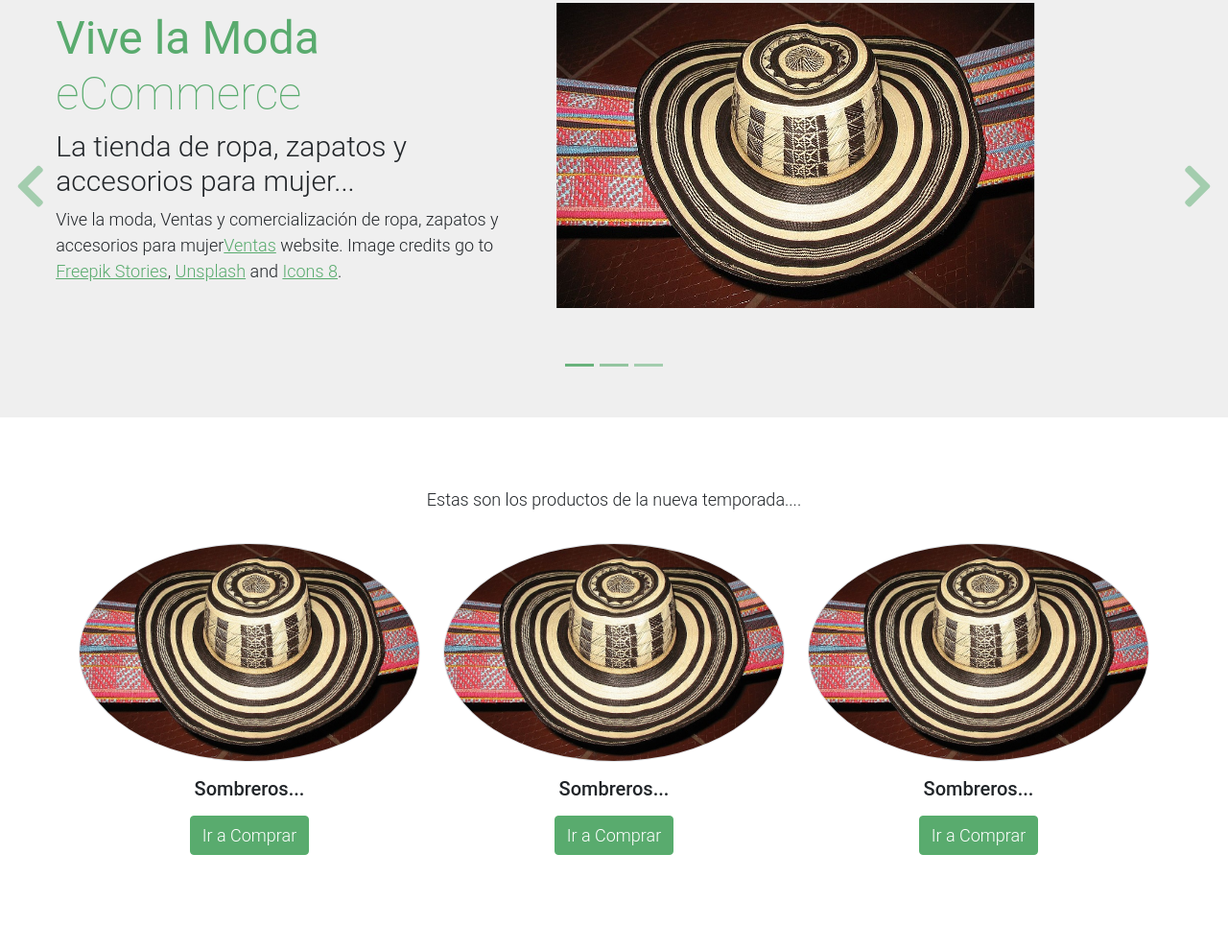
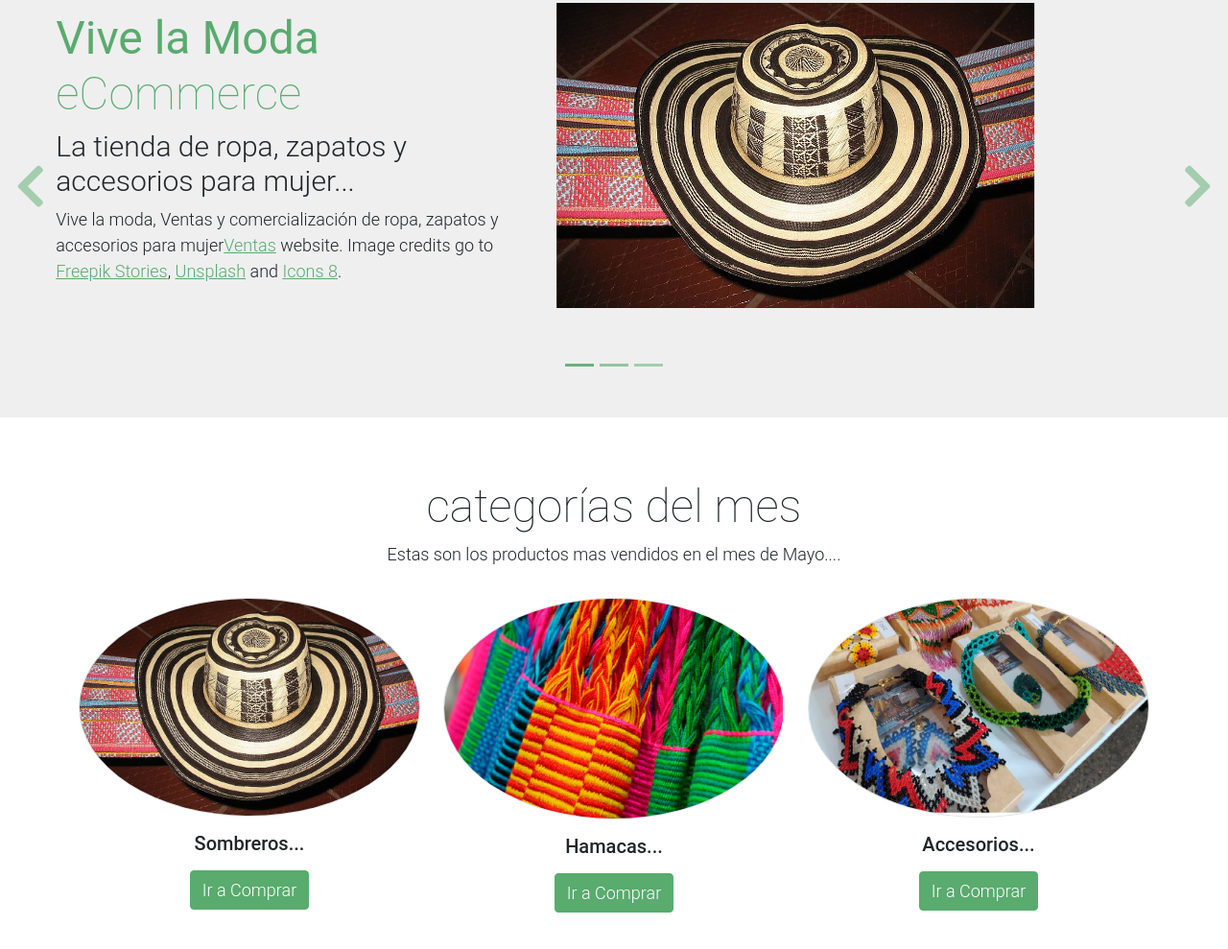
Before and after one commit to CarolynPro/Proyecto, a plain HTML site: page index.html in a window 1280 px wide. Shown: the part 177-1166 px from the top of the page at 96% size. Drawn offline with Linux system fonts and the light colour scheme.

Commit message:
cambio de imagenes

```diff
--- a/index.html
+++ b/index.html
@@ -143,9 +143,9 @@
     <section class="container py-5">
         <div class="row text-center pt-3">
             <div class="col-lg-6 m-auto">
-                <h1 class="h1 categorías del mes"></h1>
+                <h1 class="h1"> categorías del mes</h1>
                 <p>
-                    Estas son los productos de la nueva temporada....
+                    Estas son los productos mas vendidos en el mes de Mayo....
                 </p>
             </div>
         </div>
@@ -158,14 +158,14 @@
             </div>
 
             <div class="col-12 col-md-4 mt-3">
-                <a href="#"><img src="assets/img/category_img_01.jpg" class="rounded-circle img-fluid border"></a>
-                <h5 class="text-center mt-3 mb-3"> Sombreros...</h5>
+                <a href="#"><img src="assets/img/category_img_02.jpg" class="rounded-circle img-fluid border"></a>
+                <h5 class="text-center mt-3 mb-3"> Hamacas...</h5>
                 <p class="text-center"><a class="btn btn-success" href="#">Ir a Comprar</a></p>
             </div>
 
             <div class="col-12 col-md-4 mt-3">
-                <a href="#"><img src="assets/img/category_img_01.jpg" class="rounded-circle img-fluid border"></a>
-                <h5 class="text-center mt-3 mb-3"> Sombreros...</h5>
+                <a href="#"><img src="assets/img/category_img_03.jpg" class="rounded-circle img-fluid border"></a>
+                <h5 class="text-center mt-3 mb-3"> Accesorios...</h5>
                 <p class="text-center"><a class="btn btn-success" href="#">Ir a Comprar</a></p>
             </div>
         </div>
```
